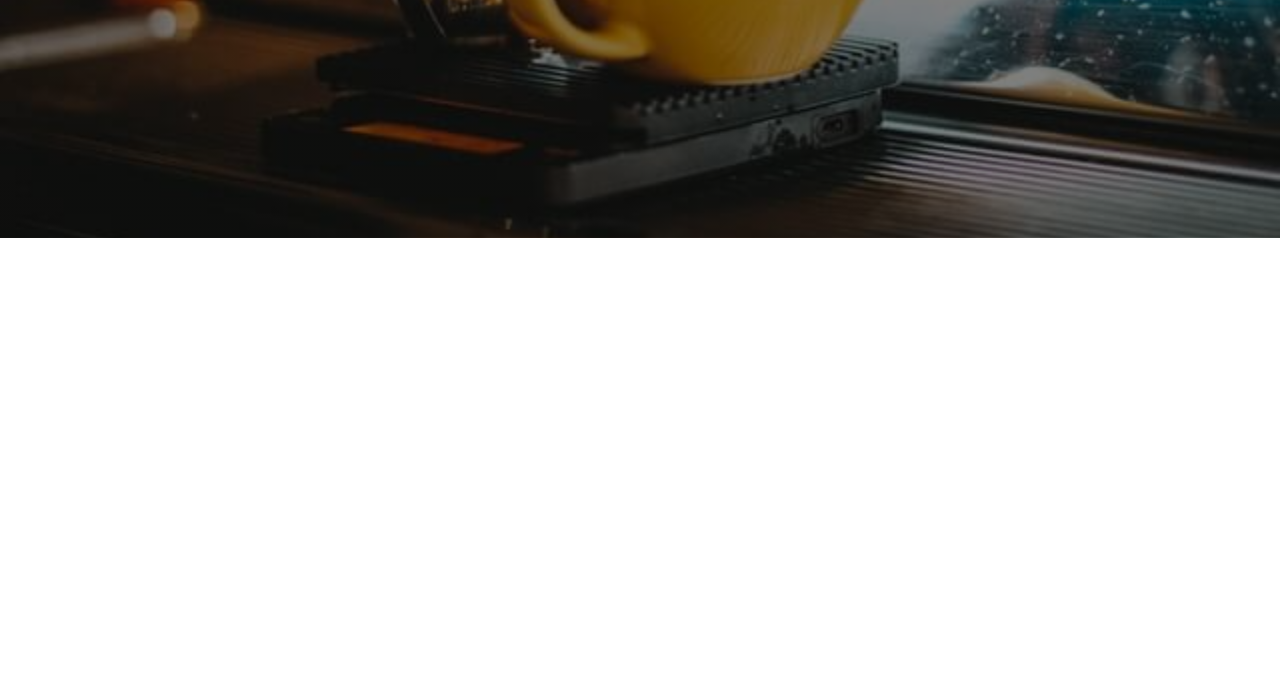
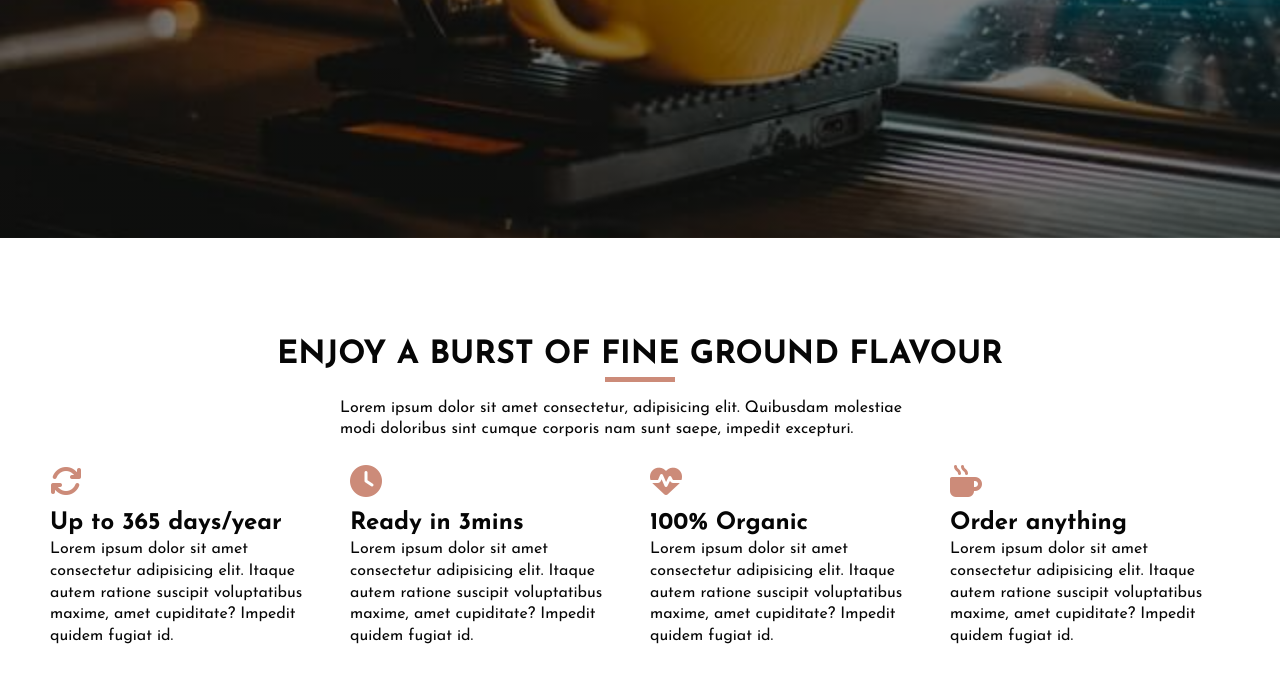
Before and after one commit to samiiexx/coffee-hub, a website: page src/index.html in a window 1280 px wide. Shown: the part 592-1274 px from the top of the page. Before the commit the page ends 830 px from the top, so only its background shows below. Drawn offline with nearby package versions, Linux system fonts and the light colour scheme; files that its build step writes are made by us from their sources; files whose address does not match are found by name.

Commit message:
Features section content and styles input

```diff
--- a/src/index.html
+++ b/src/index.html
@@ -59,6 +59,36 @@
             </div>
         </header>
 
+        <section class="features" id="features">
+            <div class="container py-6">
+                <div class="div">
+                    <h2 class="h2">Enjoy a burst of fine ground flavour</h2>
+                    <p class="features-text">Lorem ipsum dolor sit amet consectetur, adipisicing elit. Quibusdam molestiae modi doloribus sint cumque corporis nam sunt saepe, impedit excepturi.</p>
+                </div>
+                <div class="features-content">
+                    <div class="features-item">
+                        <i class="fas fa-sync fa-2x"></i>
+                        <h3 class="h3">Up to 365 days/year</h3>
+                        <p>Lorem ipsum dolor sit amet consectetur adipisicing elit. Itaque autem ratione suscipit voluptatibus maxime, amet cupiditate? Impedit quidem fugiat id.</p>
+                    </div>
+                    <div class="features-item">
+                        <i class="fas fa-clock fa-2x"></i>
+                        <h3 class="h3">Ready in 3mins</h3>
+                        <p>Lorem ipsum dolor sit amet consectetur adipisicing elit. Itaque autem ratione suscipit voluptatibus maxime, amet cupiditate? Impedit quidem fugiat id.</p>
+                    </div>
+                    <div class="features-item">
+                        <i class="fas fa-heartbeat fa-2x"></i>
+                        <h3 class="h3">100% Organic</h3>
+                        <p>Lorem ipsum dolor sit amet consectetur adipisicing elit. Itaque autem ratione suscipit voluptatibus maxime, amet cupiditate? Impedit quidem fugiat id.</p>
+                    </div>
+                    <div class="features-item">
+                        <i class="fas fa-mug-hot fa-2x"></i>
+                        <h3 class="h3">Order anything</h3>
+                        <p>Lorem ipsum dolor sit amet consectetur adipisicing elit. Itaque autem ratione suscipit voluptatibus maxime, amet cupiditate? Impedit quidem fugiat id.</p>
+                    </div>
+                </div>
+            </div>
+        </section>
         <script src="js/index.js"></script>
     </body>
 </html>
--- a/src/sass/_base.scss
+++ b/src/sass/_base.scss
@@ -14,12 +14,12 @@ a {
     color: $white;
 }
 
-// .py-6 {
-//     padding: 6rem 0;
-// }
+.py-6 {
+    padding: 6rem 0;
+}
 
 /*=============================================
-=            Hero            =
+=            Header            =
 =============================================*/
 .header {
     @include backImage($gradient-0, "../images/hero.jpg");
@@ -142,4 +142,39 @@ a {
     border-radius: 10px;
     margin-right: 20px;
 }
-/*=====  End of Hero  ======*/
+/*=====  End of Header  ======*/
+/*=============================================
+=            Features Section            =
+=============================================*/
+.h2 {
+    text-transform: uppercase;
+    text-align: center;
+}
+
+.h2:after {
+    content: "";
+    display: block;
+    width: 70px;
+    margin: 0 auto;
+    border-bottom: 5px solid $secondary;
+}
+
+.features-text {
+    padding: 1rem 0;
+    margin: 0 auto;
+    max-width: 600px;
+}
+
+.features-content {
+    @include flex;
+    padding: 0.5rem 0;
+}
+
+.features-item {
+    padding: 0 10px;
+}
+
+.fas {
+    margin-bottom: 10px;
+}
+/*=====  End of Features Section  ======*/
--- a/src/sass/_variables.scss
+++ b/src/sass/_variables.scss
@@ -3,7 +3,6 @@
 =============================================*/
 
 /* Colors */
-
 $primary: #faae7b;
 $secondary: #cc8b79;
 $success: #06af52;
@@ -16,8 +15,8 @@ $white: #ffffff;
 
 /* Typography */
 $font-family: "Josefin Sans", sans-serif;
-$font-normal: 300;
-$font-bold: 500;
+$font-normal: 400;
+$font-bold: 700;
 
 /*=====  End of Theme  ======*/
 
--- a/src/sass/style.scss
+++ b/src/sass/style.scss
@@ -1,5 +1,5 @@
 // Import Google Fonts
-@import url("https://fonts.googleapis.com/css2?family=Josefin+Sans:wght@300;500&display=swap");
+@import url("https://fonts.googleapis.com/css2?family=Josefin+Sans:wght@400;700&display=swap");
 
 // Import resets
 @import "resets/normalize";
```
